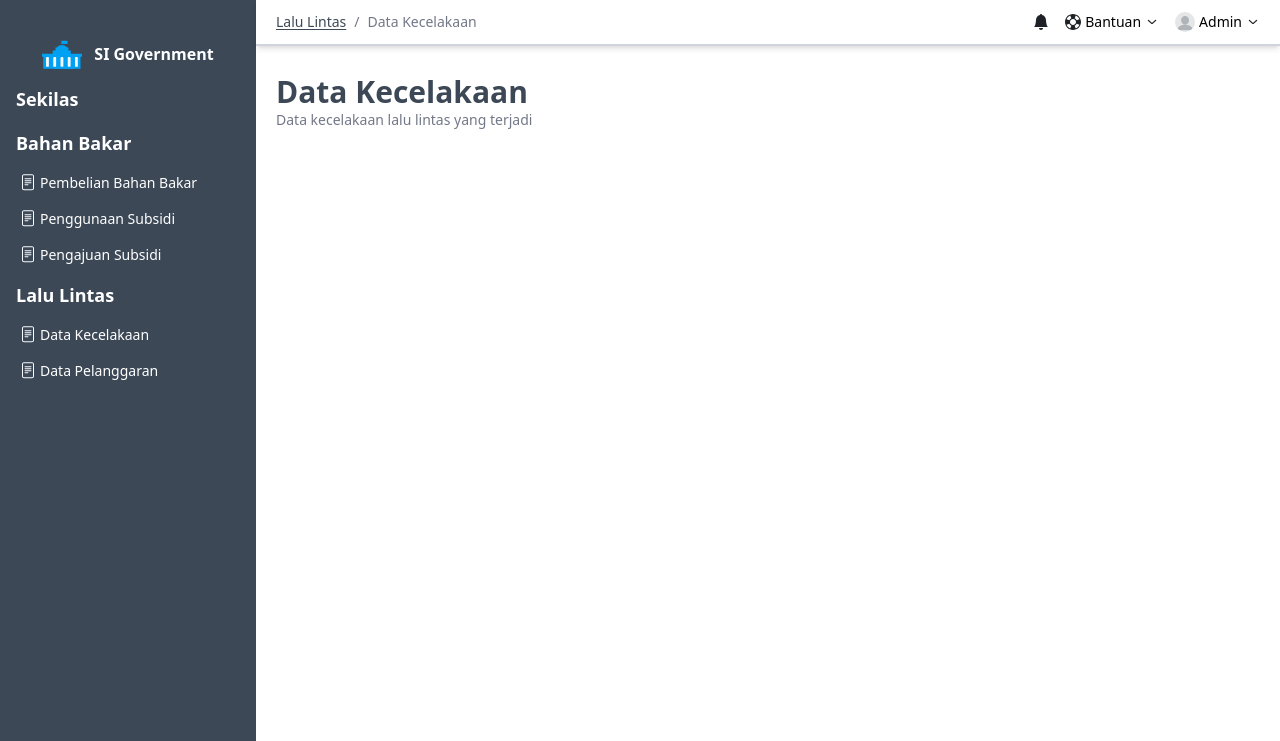
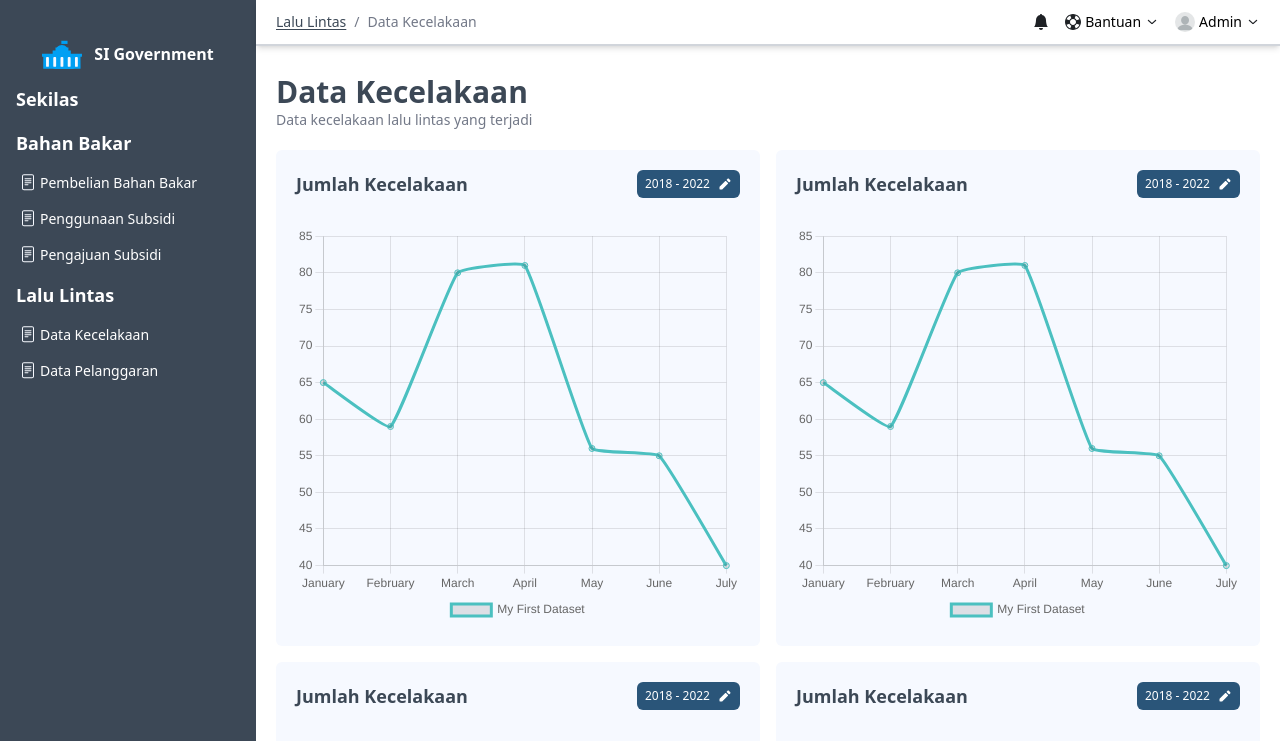
Before and after one commit to AIOITS/website-si-government, a Vue app: page /lalu-lintas/kecelakaan in a window 1280 px wide. Shown: the top 741 px of the page. Built offline with nearby package versions, Linux system fonts and the light colour scheme.

Commit message:
feat: penggunaan subsidi
feat: pengajuan subsidi

feat: kecelakaan

```diff
--- /dev/null
+++ b/src/components/Chart/Line.vue
@@ -0,0 +1,49 @@
+<template>
+  <div style="height: 50vh">
+    <Line :options="chartOptions" :data="chartData" />
+  </div>
+</template>
+
+<script>
+import { Line } from "vue-chartjs";
+import "chart.js/auto";
+
+export default {
+  name: "LineChart",
+  components: { Line },
+  data() {
+    return {
+      chartData: {
+        labels: [
+          "January",
+          "February",
+          "March",
+          "April",
+          "May",
+          "June",
+          "July",
+        ],
+        datasets: [
+          {
+            label: "My First Dataset",
+            data: [65, 59, 80, 81, 56, 55, 40],
+            fill: false,
+            borderColor: "rgb(75, 192, 192)",
+            tension: 0.1,
+          },
+        ],
+      },
+      chartOptions: {
+        maintainAspectRatio: false,
+        responsive: true,
+        plugins: {
+          legend: {
+            position: "bottom",
+            textDirection: "rtl",
+          },
+        },
+      },
+    };
+  },
+};
+</script>
--- a/src/components/Content/ContentWithBackground.vue
+++ b/src/components/Content/ContentWithBackground.vue
@@ -1,5 +1,5 @@
 <template>
-  <div class="flex flex-col w-full p-5 rounded-md gap-7 bg-secondary-white">
+  <div class="flex flex-col p-5 rounded-md gap-7 bg-secondary-white">
     <slot></slot>
   </div>
 </template>
--- a/src/views/BahanBakar/PengajuanView.vue
+++ b/src/views/BahanBakar/PengajuanView.vue
@@ -1,20 +1,36 @@
 <template>
   <Dashboard nav_title="Bahan Bakar" nav_subtitle="Pengajuan Subsidi">
+    <!-- title content -->
     <TitleOnScreen
       title="Pengajuan Subsidi"
       sub_title="Data terkait pembelian bahan bakar"
     />
+    <!-- first content -->
+    <ContentWithBackground>
+      <TitleContent title="Pengajuan subsidi BBM">
+        <EditBox title="1 tahun terakhir" />
+      </TitleContent>
+      <Line />
+    </ContentWithBackground>
   </Dashboard>
 </template>
 
 <script>
 import Dashboard from "@/views/Dashboard.vue";
 import TitleOnScreen from "@/components/Title/TitleOnScreen.vue";
+import ContentWithBackground from "@/components/Content/ContentWithBackground.vue";
+import TitleContent from "@/components/Title/TitleContent.vue";
+import Line from "@/components/Chart/Line.vue";
+import EditBox from "@/components/Content/EditBox.vue";
 
 export default {
   components: {
     Dashboard,
     TitleOnScreen,
+    ContentWithBackground,
+    TitleContent,
+    Line,
+    EditBox,
   },
 };
 </script>
--- a/src/views/BahanBakar/PenggunaanView.vue
+++ b/src/views/BahanBakar/PenggunaanView.vue
@@ -6,17 +6,31 @@
       sub_title="Data terkait pembelian bahan bakar"
     />
     <!-- first content -->
+    <ContentWithBackground>
+      <TitleContent title="Penggunaan dana subsidi BBM">
+        <EditBox title="2005 - 2002" />
+      </TitleContent>
+      <Line />
+    </ContentWithBackground>
   </Dashboard>
 </template>
 
 <script>
 import Dashboard from "@/views/Dashboard.vue";
 import TitleOnScreen from "@/components/Title/TitleOnScreen.vue";
+import ContentWithBackground from "@/components/Content/ContentWithBackground.vue";
+import TitleContent from "@/components/Title/TitleContent.vue";
+import EditBox from "@/components/Content/EditBox.vue";
+import Line from "@/components/Chart/Line.vue";
 
 export default {
   components: {
     Dashboard,
     TitleOnScreen,
+    ContentWithBackground,
+    TitleContent,
+    EditBox,
+    Line,
   },
 };
 </script>
--- a/src/views/LaluLintas/KecelakaanView.vue
+++ b/src/views/LaluLintas/KecelakaanView.vue
@@ -1,20 +1,40 @@
 <template>
   <Dashboard nav_title="Lalu Lintas" nav_subtitle="Data Kecelakaan">
+    <!-- title content -->
     <TitleOnScreen
       title="Data Kecelakaan"
       sub_title="Data kecelakaan lalu lintas yang terjadi"
     />
+    <!-- all content -->
+    <div
+      class="lg:grid lg:grid-cols-2 lg:gap-4 lg:justify-items-stretch lg:content-stretch flex flex-center flex-col"
+    >
+      <ContentWithBackground v-for="index in 5" :key="index">
+        <TitleContent title="Jumlah Kecelakaan">
+          <EditBox title="2018 - 2022" />
+        </TitleContent>
+        <Line />
+      </ContentWithBackground>
+    </div>
   </Dashboard>
 </template>
 
 <script>
 import Dashboard from "@/views/Dashboard.vue";
 import TitleOnScreen from "@/components/Title/TitleOnScreen.vue";
+import ContentWithBackground from "@/components/Content/ContentWithBackground.vue";
+import TitleContent from "@/components/Title/TitleContent.vue";
+import Line from "@/components/Chart/Line.vue";
+import EditBox from "@/components/Content/EditBox.vue";
 
 export default {
   components: {
     Dashboard,
     TitleOnScreen,
+    ContentWithBackground,
+    TitleContent,
+    Line,
+    EditBox,
   },
 };
 </script>
```
